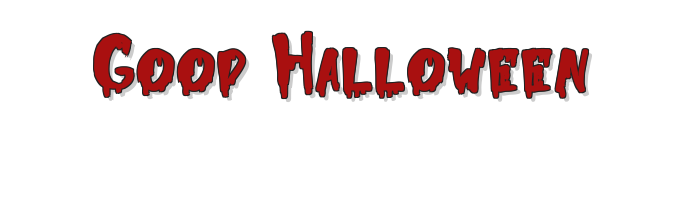
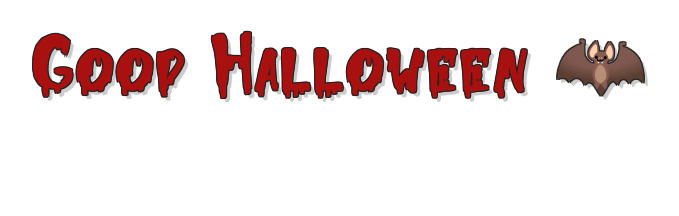
Before and after one commit to giusmili/cube-halloween, a plain HTML site: page index.html in a window 1280 px wide. Shown: the top 216 px of the page, without its empty margins (298-977 px from the left). Drawn offline with Linux system fonts and the light colour scheme; a web font is replaced by a local one.

Commit message:
:art: Main title with icon

```diff
--- a/index.html
+++ b/index.html
@@ -16,7 +16,7 @@
 <body>
 	<header>
 		<h1>
-			Good Halloween
+			Good Halloween <span aria-hidden="true">🦇</span>
 		</h1>
 	</header>
 
```
